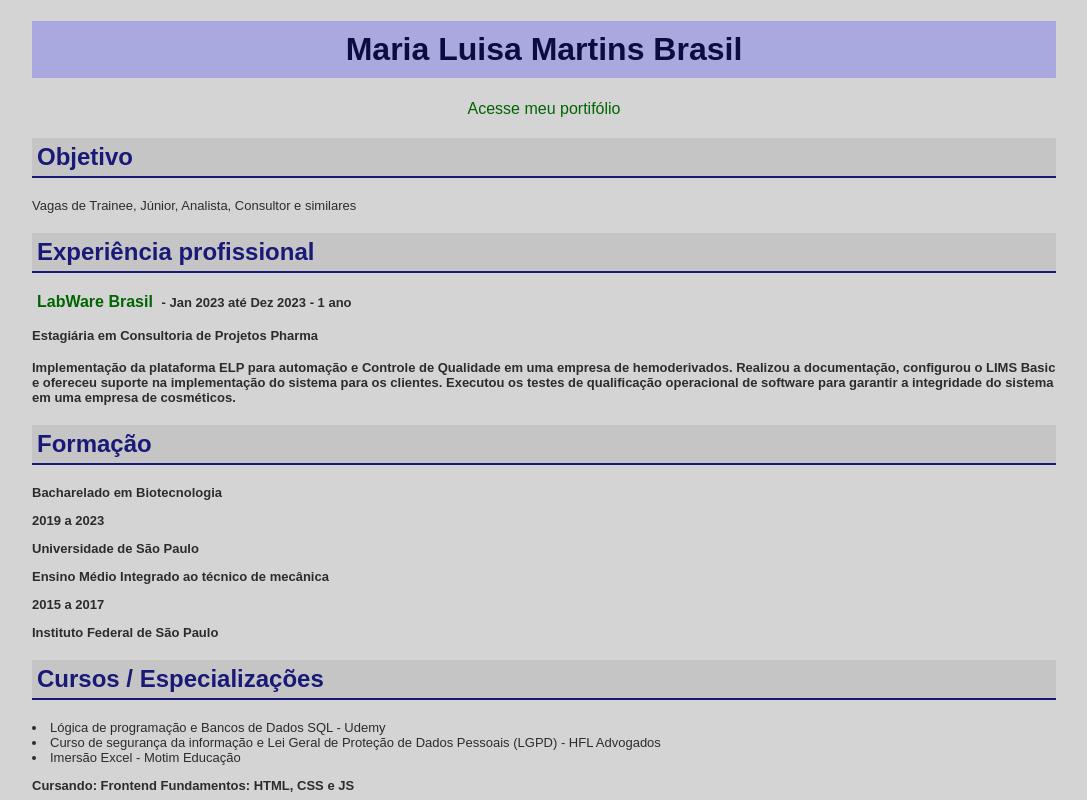
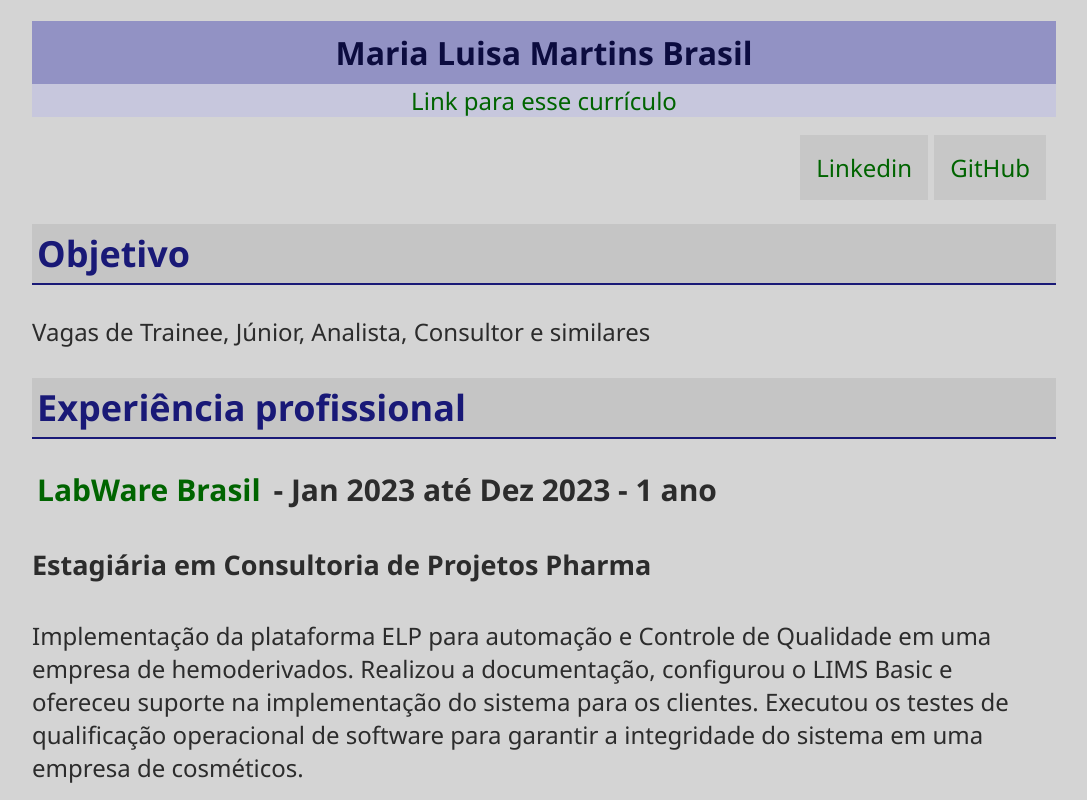
Before and after one commit to marialuisamartins/marialuisamartins.github.io, a plain HTML site: page index.html in a window 1280 px wide. Shown: the top 800 px of the page, without its empty margins (96-1183 px from the left). Drawn offline with Linux system fonts and the light colour scheme.

Commit message:
Update index.html

```diff
--- a/index.html
+++ b/index.html
@@ -13,7 +13,7 @@
     <style>
 
         body{
-            font-family: sans-serif;
+            font-family: 'Segoe UI', Tahoma, Geneva, Verdana, sans-serif;
             width: 80%;
             margin: auto;
             background-color: rgb(212, 212, 212);
@@ -21,50 +21,81 @@
 
         h1{
             color: rgb(12, 12, 63);
-            background-color: rgb(169, 169, 223);
+            background-color: rgb(146, 146, 196);
             padding: 10px;
+            margin-bottom: 0px;
             text-align: center;
         }
 
-        .portifolio{
+        .center{
             text-align: center;
+        }
+
+        .subtitle{
+            background-color: rgb(199, 199, 221);
+            margin-top: 0px;
+        }
+
+        .menu{
+            text-align: right;
+            padding: 10px;
+        }
+
+        .menu li{
+            list-style: none;
+            display: inline-block;
+            /* o li por padrão é um elemento de bloco
+            o inline-block ao invés do inline, respeita a margem */
+            padding: 0px;
+        }
+
+        .menu a{
+            background-color: rgb(199, 199, 199);
+            padding:16px;
+        }
+
+        .menu a:hover{
+            background-color: #333;
+            color: #fff;
+            text-decoration: none;
         }
 
         h2{
             color: rgb(25, 25, 119);
             background-color: rgb(197, 197, 197);
-            border-bottom: 2px solid rgb(25, 25, 119);
+            border-bottom: 2px solid;
             padding: 5px;
+            font-size: 36px;
         }
 
         h3{
-            font-size: small;
             color: rgb(44, 44, 44);
+            font-size: 30px;
         }
 
         h4{
-            font-size: small;
             color: rgb(44, 44, 44);
+            font-size: 27px;
         }
 
         p{
-            font-size: small;
             color: rgb(44, 44, 44);
+            font-size: 24px;
         }
 
         ul{
-            font-size: small;
             color: rgb(44, 44, 44);
             padding-left: 0;
+            font-size: 24px;
         }
 
         li{
             list-style-position: inside;
+            font-size: 24px;
         }
 
         a{
             padding: 5px;
-            font-size: medium;
             text-decoration: none;
         }
 
@@ -86,8 +117,14 @@
 
 <body>
 
-    <h1>Maria Luisa Martins Brasil</h1>
-    <p class="portifolio"><a href="https://github.com/marialuisamartins" target="_blank">Acesse meu portifólio</a></p>
+<h1>Maria Luisa Martins Brasil</h1>
+
+<p class="center subtitle"><a href="marialuisamartins.github.io" target="_blank">Link para esse currículo</a></p>
+
+<ul class="menu">
+    <li><a href="https://www.linkedin.com/in/marialuisamartinsb/" target="_blank">Linkedin</a></li>
+    <li><a href="https://github.com/marialuisamartins" target="_blank">GitHub</a></li>
+</ul>
 
 <h2>Objetivo</h2>
 
@@ -96,18 +133,19 @@
 
 <h2>Experiência profissional</h2>
 
-<h3><a href="https://www.labware.com/pt/" target="_blank">LabWare Brasil</a> - Jan 2023 até Dez 2023 - 1 ano<h3>
+<h3><a href="https://www.labware.com/pt/" target="_blank">LabWare Brasil</a> - Jan 2023 até Dez 2023 - 1 ano</h3>
 
-<h4>Estagiária em Consultoria de Projetos Pharma<h4>
+<h4>Estagiária em Consultoria de Projetos Pharma</h4>
+
 <p>Implementação da plataforma ELP para automação e Controle de Qualidade em uma empresa de hemoderivados. Realizou a documentação, configurou o LIMS Basic e ofereceu suporte na implementação do sistema para os clientes. Executou os testes de qualificação operacional de software para garantir a integridade do sistema em uma empresa de cosméticos.</p>
 
 <h2>Formação</h2>
 
-<h3><strong>Bacharelado em Biotecnologia</strong><h3>
+<h3><strong>Bacharelado em Biotecnologia</strong></h3>
 <p>2019 a 2023</p>
 <p>Universidade de São Paulo</p>
 
-<h3><b>Ensino Médio Integrado ao técnico de mecânica</b><h3>
+<h3><b>Ensino Médio Integrado ao técnico de mecânica</b></h3>
 <p>2015 a 2017</p>
 <p>Instituto Federal de São Paulo</p>
 
@@ -119,7 +157,7 @@
     <li>Imersão Excel - Motim Educação</li>
 </ul>
 
-<h3><strong>Cursando: Frontend Fundamentos: HTML, CSS e JS</strong><h3>
+<h4><strong>Cursando: Frontend Fundamentos: HTML, CSS e JS</strong></h4>
 
 </body>
 
```
